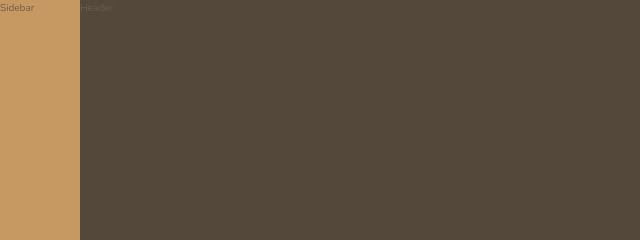
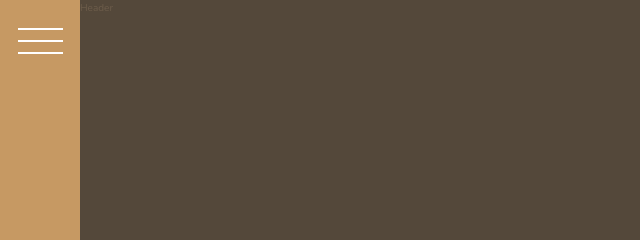
Before and after one commit to Kateryna-Borysenko/nexter, a website: page index.html in a window 1280 px wide. Shown: the top 240 px of the page, 0-640 px from the left. Drawn offline with nearby package versions, Linux system fonts and the light colour scheme.

Commit message:
added Sidebar button

```diff
--- a/index.html
+++ b/index.html
@@ -25,10 +25,12 @@
 			href="img/favicon.png"
 		/>
 
-		<title>nexter &mdash; your home, your freedom</title>
+		<title>Nexter | your home, your freedom</title>
 	</head>
 	<body class="container">
-		<div class="sidebar">Sidebar</div>
+		<div class="sidebar">
+			<button class="nav-btn"></button>
+		</div>
 
 		<header class="header">Header</header>
 
--- a/sass/_features.scss
+++ b/sass/_features.scss
@@ -1,6 +1,5 @@
 .features {
 	margin: 15rem 0;
-	background-color: $color-grey-light-2;
 	grid-column: center-start / center-end;
 	display: grid;
 	//резиновые блоки без media
--- a/sass/_sidebar.scss
+++ b/sass/_sidebar.scss
@@ -1,5 +1,41 @@
 .sidebar {
-  background-color: $color-primary;
-  grid-column: sidebar-start / sidebar-end;
-  grid-row: 1 / -1;
+	background-color: $color-primary;
+	grid-column: sidebar-start / sidebar-end;
+	grid-row: 1 / -1;
+
+	display: flex;
+	justify-content: center;
 }
+
+.nav-btn {
+	border: none;
+	border-radius: 0;
+
+	background-color: #fff;
+	height: 2px;
+	width: 4.5rem;
+	margin-top: 4rem;
+
+	&::before,
+	&::after {
+		background-color: #fff;
+		height: 2px;
+		width: 4.5rem;
+		content: '';
+		display: block;
+	}
+
+	&::before {
+		transform: translateY(-1.5rem);
+	}
+	&::after {
+		transform: translateY(1.3rem);
+	}
+
+	&::before {
+		transform: translateY(-1.2rem);
+	}
+	&::after {
+		transform: translateY(1rem);
+	}
+}
```
Also changed, not shown: css/style.css, 1 other file.
